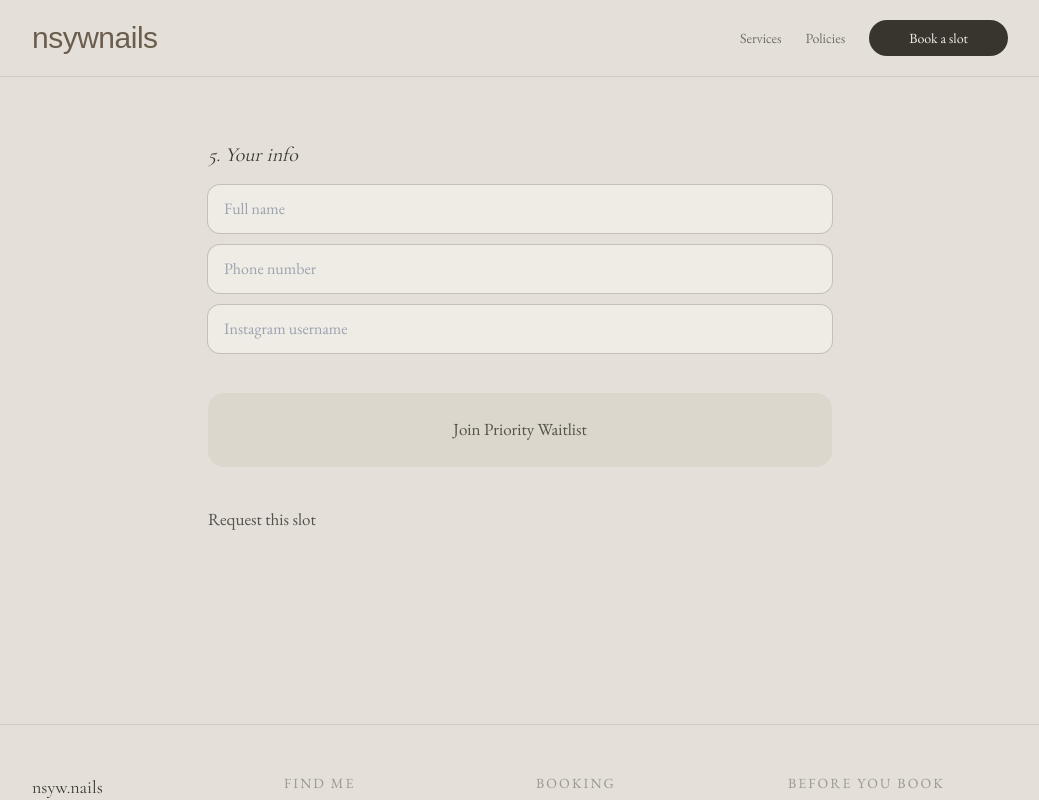
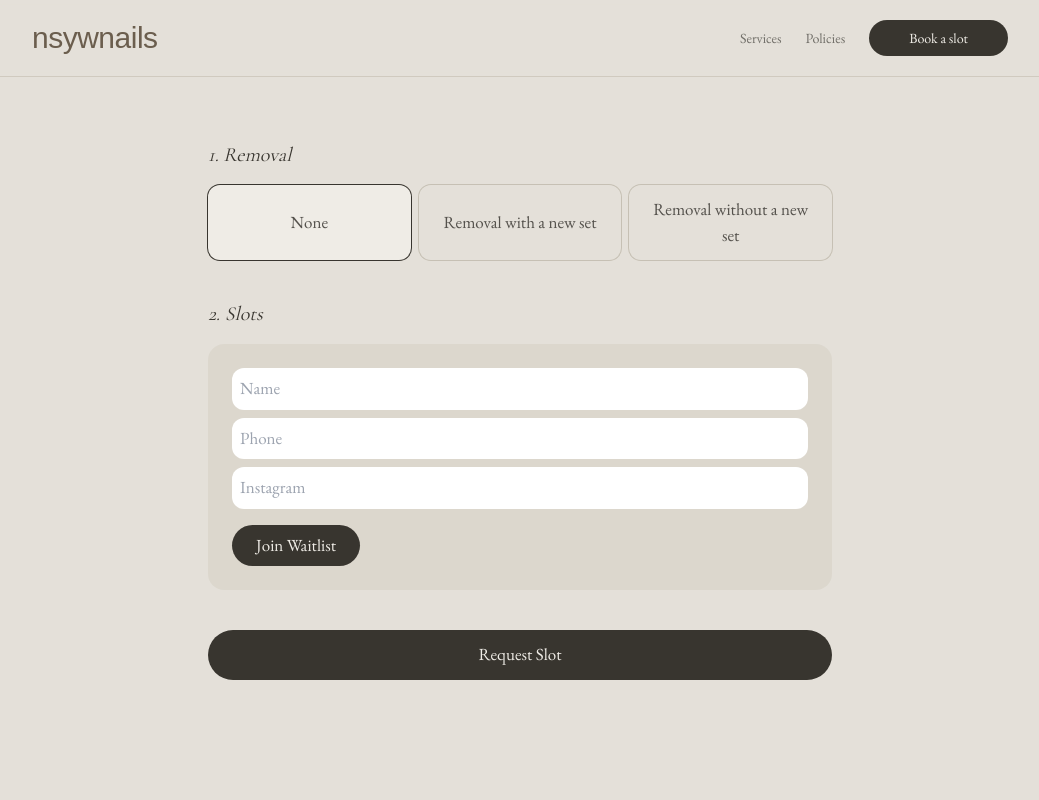
Before and after one commit to nata1iewu/nsyw.nails, a Next.js app: page /book in a window 1280 px wide. Shown: the top 800 px of the page, without its empty margins (120-1159 px from the left). Built offline with nearby package versions, Linux system fonts and the light colour scheme; a web font is replaced by a local one.

Commit message:
fix: restore full booking page UI

```diff
--- a/app/book/page.js
+++ b/app/book/page.js
@@ -25,20 +25,15 @@ export default function Book() {
   const [sizeId, setSizeId] = useState("");
   const [tierId, setTierId] = useState("");
   const [removalId, setRemovalId] = useState("");
-
   const [name, setName] = useState("");
   const [phone, setPhone] = useState("");
   const [instagram, setInstagram] = useState("");
-
-  const [status, setStatus] = useState("idle"); // Booking status
+  const [status, setStatus] = useState("idle");
   const [errorMsg, setErrorMsg] = useState("");
-  const [waitlistStatus, setWaitlistStatus] = useState("idle"); // Waitlist status
+  const [waitlistStatus, setWaitlistStatus] = useState("idle");
 
   useEffect(() => {
-    fetch("/api/slots")
-      .then((r) => r.json())
-      .then((data) => setSlots(data.slots || []))
-      .catch(() => setSlots([]));
+    fetch("/api/slots").then((r) => r.json()).then((data) => setSlots(data.slots || [])).catch(() => setSlots([]));
     setHasMounted(true);
   }, []);
 
@@ -50,25 +45,23 @@ export default function Book() {
 
   const price = sizeId && tierId ? priceFor(sizeId, tierId, removalId || null) : null;
   const dueAtAppointment = price != null ? Math.max(price - DEPOSIT_AMOUNT, 0) : null;
-  const canSubmitBooking = slotId && sizeId && tierId && name && phone;
+  const canSubmit = slotId && sizeId && tierId && name && phone;
 
-  async function handleBookingSubmit(e) {
+  async function handleSubmit(e) {
     e.preventDefault();
-    if (!canSubmitBooking) return;
+    if (!canSubmit) return;
     setStatus("submitting");
-    setErrorMsg("");
     try {
       const res = await fetch("/api/book", {
         method: "POST",
         headers: { "Content-Type": "application/json" },
         body: JSON.stringify({ slotId, sizeId, tierId, removalId: removalId || null, name, phone, instagram }),
       });
-      const data = await res.json();
-      if (!res.ok) throw new Error(data.error || "Something went wrong.");
+      if (!res.ok) throw new Error("Booking failed");
       setStatus("done");
-    } catch (err) {
+    } catch {
       setStatus("error");
-      setErrorMsg(err.message);
+      setErrorMsg("Something went wrong.");
     }
   }
 
@@ -89,47 +82,41 @@ export default function Book() {
     }
   }
 
-  if (!hasMounted) return <><Nav /><main className="mx-auto max-w-2xl px-6 pt-16 pb-24 text-center"><p className="text-base text-ink/50">Loading…</p></main><Footer /></>;
+  if (!hasMounted) return <><Nav /><main className="mx-auto max-w-2xl px-6 pt-16 pb-24 text-center"><p className="text-base text-ink/50">Loading booking portal…</p></main><Footer /></>;
 
   if (status === "done") {
-    return (
-      <><Nav /><main className="mx-auto max-w-xl px-6 py-28 text-center">
-        <h1 className="font-display text-3xl text-inkDeep mb-4">Request sent ✿</h1>
-        <p className="text-ink/70 mb-8 text-lg">Send your ${DEPOSIT_AMOUNT} deposit via Zelle to <span className="text-inkDeep font-medium">626-295-8572</span>.</p>
-      </main><Footer /></>
-    );
+    return (<><Nav /><main className="mx-auto max-w-xl px-6 py-28 text-center"><h1 className="font-display text-3xl text-inkDeep mb-4">You're booked ✿</h1><p>Check your messages!</p></main><Footer /></>);
   }
 
   return (
     <>
       <Nav />
       <main className="mx-auto max-w-2xl px-6 pt-16 pb-24">
-        <form onSubmit={handleBookingSubmit} className="space-y-10">
-          {/* ... [Keep your existing form sections for 1. Removal, 2. Open Slots, 3. Length, 4. Tier here] ... */}
-
+        <form onSubmit={handleSubmit} className="space-y-10">
           <div>
-            <h2 className="font-display text-xl italic text-inkDeep mb-4">5. Your info</h2>
-            <div className="grid gap-3">
-              <input required placeholder="Full name" value={name} onChange={(e) => setName(e.target.value)} className="rounded-xl px-4 py-3 bg-mist ring-1 ring-line text-base" />
-              <input required type="tel" placeholder="Phone number" value={phone} onChange={(e) => setPhone(e.target.value)} className="rounded-xl px-4 py-3 bg-mist ring-1 ring-line text-base" />
-              <input required placeholder="Instagram username" value={instagram} onChange={(e) => setInstagram(e.target.value)} className="rounded-xl px-4 py-3 bg-mist ring-1 ring-line text-base" />
+            <h2 className="font-display text-xl italic text-inkDeep mb-4">1. Removal</h2>
+            <div className="grid gap-2 sm:grid-cols-3">
+              <button type="button" onClick={() => setRemovalId("")} className={`rounded-xl px-4 py-3 ring-1 ${removalId === "" ? "bg-mist ring-inkDeep" : "ring-line"}`}>None</button>
+              {REMOVALS.map((r) => <button type="button" key={r.id} onClick={() => setRemovalId(r.id)} className={`rounded-xl px-4 py-3 ring-1 ${removalId === r.id ? "bg-mist ring-inkDeep" : "ring-line"}`}>{r.label}</button>)}
             </div>
           </div>
-
-          {/* Waitlist Section (Inside the "Open Slots" area or at the bottom) */}
-          {eligibleSlots?.length === 0 && (
-            <div className="rounded-2xl bg-stoneDeep/60 p-6">
-              {waitlistStatus === "done" ? <p>Successfully added to the waitlist! ✿</p> : (
-                <div className="grid gap-3">
-                  <button type="button" onClick={handleWaitlistSubmit} disabled={!name || !phone || !instagram || waitlistStatus === "submitting"}>
-                    {waitlistStatus === "submitting" ? "Joining..." : "Join Priority Waitlist"}
-                  </button>
-                </div>
-              )}
-            </div>
-          )}
-
-          <button type="submit" disabled={!canSubmitBooking || status === "submitting"}>Request this slot</button>
+          <div>
+            <h2 className="font-display text-xl italic text-inkDeep mb-4">2. Slots</h2>
+            {eligibleSlots?.length === 0 ? (
+              <div className="p-6 rounded-2xl bg-stoneDeep/60">
+                <input required placeholder="Name" value={name} onChange={(e) => setName(e.target.value)} className="w-full mb-2 p-2 rounded-xl" />
+                <input required placeholder="Phone" value={phone} onChange={(e) => setPhone(e.target.value)} className="w-full mb-2 p-2 rounded-xl" />
+                <input required placeholder="Instagram" value={instagram} onChange={(e) => setInstagram(e.target.value)} className="w-full mb-4 p-2 rounded-xl" />
+                <button type="button" onClick={handleWaitlistSubmit} className="bg-inkDeep text-mist px-6 py-2 rounded-full">{waitlistStatus === "submitting" ? "Joining..." : "Join Waitlist"}</button>
+              </div>
+            ) : (
+              <div className="grid grid-cols-2 gap-3">
+                {eligibleSlots?.map(s => <button type="button" key={s.id} onClick={() => setSlotId(s.id)} className={`p-3 rounded-xl ring-1 ${slotId === s.id ? "bg-inkDeep text-mist" : "ring-line"}`}>{formatDate(s.date)}</button>)}
+              </div>
+            )}
+          </div>
+          {/* Add Sections 3 (Size), 4 (Tier), 5 (Info) here as before */}
+          <button type="submit" className="w-full bg-inkDeep text-mist py-3 rounded-full">Request Slot</button>
         </form>
       </main>
       <Footer />
```
